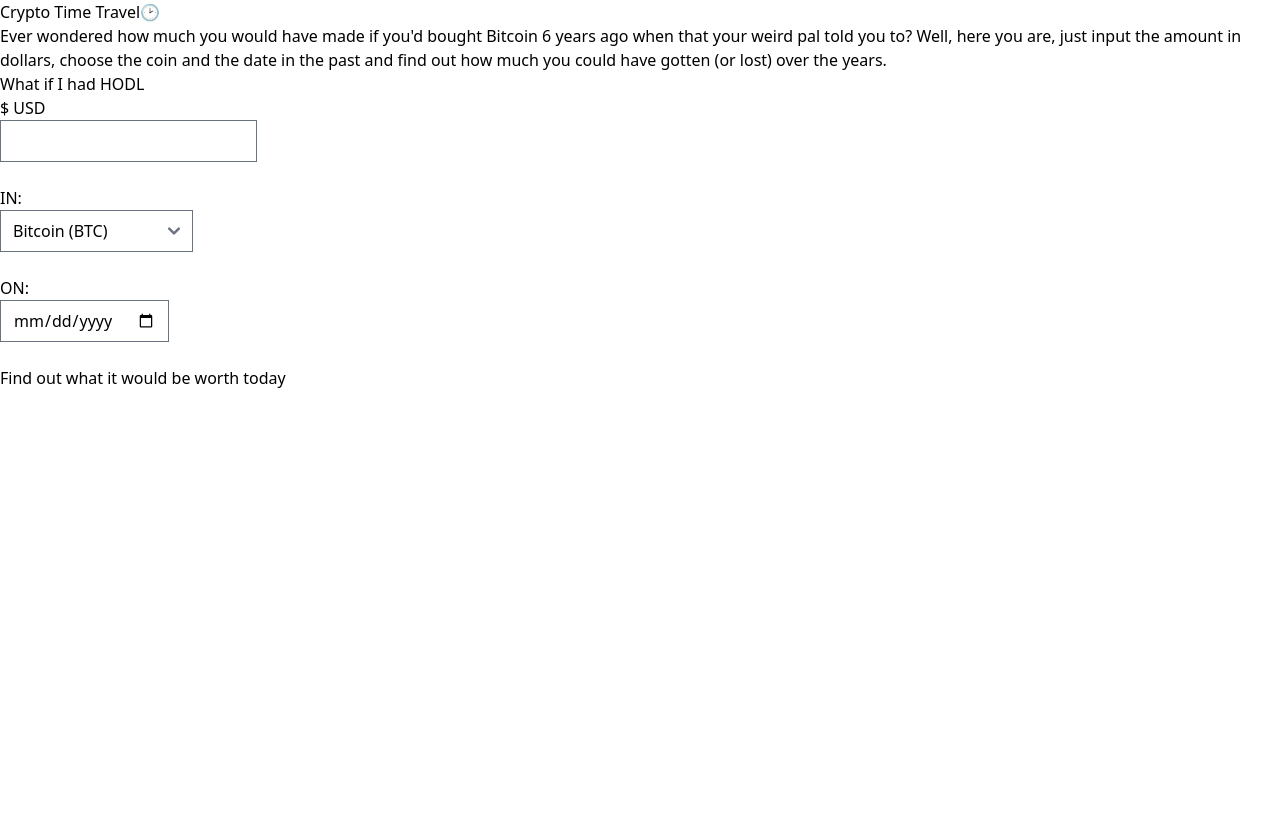
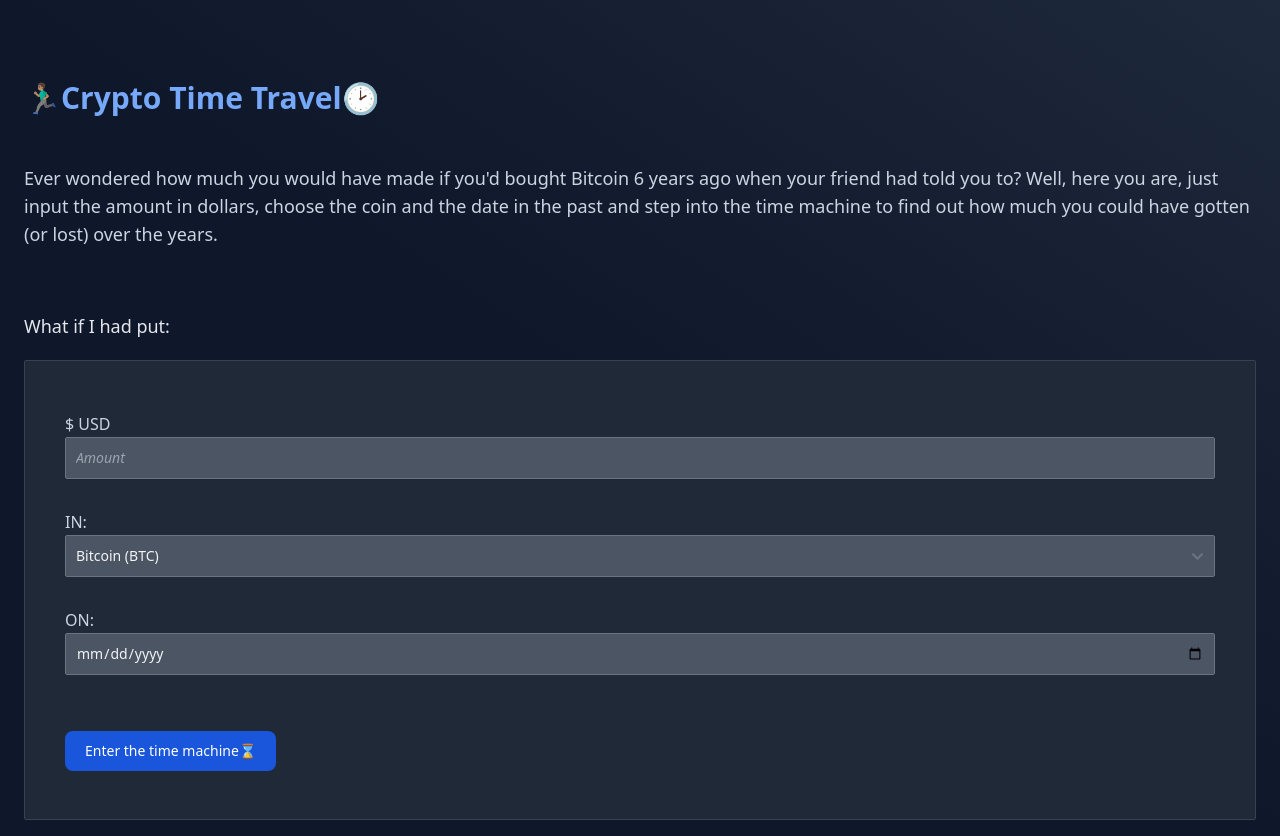
Before and after one commit to GabrielAbubakar/crypto-time-travel, a Next.js app: page / in a window 1280 px wide. Before the commit the page ends 800 px from the top, so only its background shows below. Built offline with nearby package versions, Linux system fonts and the light colour scheme.

Commit message:
styling sketches

```diff
--- /dev/null
+++ b/components/Contatiner.tsx
@@ -0,0 +1,20 @@
+type Props = {
+    children:
+    | JSX.Element
+    | JSX.Element[]
+    | string
+    | string[];
+};
+
+
+const Contatiner: React.FC<Props> = ({ children }: Props) => {
+    return (
+        <section
+            className="bg-gradient-to-tr from-slate-900 via-slate-900 to-slate-800
+             text-slate-300 text-base md:text-base xl:text-lg  min-h-screen">
+            {children}
+        </section>
+    )
+}
+
+export default Contatiner
--- a/package.json
+++ b/package.json
@@ -10,6 +10,7 @@
   },
   "dependencies": {
     "flowbite": "^1.5.2",
+    "flowbite-datepicker": "^1.2.2",
     "flowbite-react": "^0.1.10",
     "next": "12.2.5",
     "react": "18.2.0",
--- a/pages/index.tsx
+++ b/pages/index.tsx
@@ -1,6 +1,7 @@
 import type { NextPage } from 'next'
 import { useRouter } from 'next/router'
 import { useState, useEffect } from 'react'
+import Contatiner from '../components/Contatiner'
 import { currencyData, Currency } from '../components/data'
 
 
@@ -22,7 +23,7 @@
         if (price && date && coin) {
             setFormFill(true)
             router.push({
-                pathname: "/results",
+                pathname: "/results2",
                 query: {
                     price,
                     coin,
@@ -33,30 +34,45 @@
             setFormFill(false)
             setTimeout(() => {
                 setFormFill(true)
-            }, 5000);
+            }, 4000);
         }
     }
 
     return (
-        <div>
-            <h1>Crypto Time Travel🕑</h1>
-            <p>
-                Ever wondered how much you would have made if you&apos;d bought Bitcoin 6 years ago when that your weird pal told you to? Well, here you are, just input the amount in dollars, choose the coin and the date in the past and find out how much you could have gotten (or lost) over the years.
+        <Contatiner>
+            <div className='max-w-7xl mx-auto px-6 pt-20 pb-4'>
+                <h1 className='text-2xl md:text-3xl font-bold mb-9 md:mb-12 text-blue-400'>🏃🏽‍♂️Crypto Time Travel🕑</h1>
+                <p className='mb-16'>
+                    Ever wondered how much you would have made if you&apos;d bought Bitcoin 6 years ago when your friend had told you to? Well, here you are, just input the amount in dollars, choose the coin and the date in the past and step into the time machine to find out how much you could have gotten (or lost) over the years.
                 </p>
 
-            <h2>What if I had HODL</h2>
-            <form>
-                <label htmlFor="price">$ USD</label> <br />
+                <h2 className='mb-5 text-gray-200'>What if I had put:</h2>
+                <form className='bg-gray-800 px-6 py-12 md:px-10 md:py-12 rounded-sm border-gray-700 border' >
+                    <label
+                        className='text-base'
+                        htmlFor="price">$ USD</label> <br />
                     <input
+                        className='border text-sm rounded-sm focus:ring-blue-500 focus:border-blue-500 p-2.5
+                        bg-gray-600 border-gray-500 placeholder-gray-400 text-gray-100 shadow-sm
+                        placeholder-black-800 placeholder:italic focus:outline-none mb-7 w-full'
                         required
+                        placeholder='Amount'
                         value={price}
                         onChange={(e) => setPrice(parseInt(e.target.value))}
                         type="number"
-                    name='price' /> <br /> <br />
+                        name='price' /> <br />
 
 
-                <label htmlFor="select-currency">IN:</label> <br />
-                <select required name="select-currency" id="select" onChange={(e) => setCoin(e.target.value)}>
+                    <label
+                        className='text-base'
+                        htmlFor="select-currency">IN:</label> <br />
+                    <select
+                        className='placeholder-black-800 placeholder:italic border text-sm rounded-sm focus:ring-blue-500 focus:border-blue-500 p-2.5 bg-gray-600 border-gray-500 placeholder-gray-400 text-gray-100
+                        mb-7 w-full'
+                        required
+                        name="select-currency"
+                        id="select"
+                        onChange={(e) => setCoin(e.target.value)}>
                         {
                             currencyData && currencyData.map((item: Currency, i: number) => (
                                 <option value={item.id} key={i}>
@@ -64,10 +80,14 @@
                                 </option>
                             ))
                         }
-                </select> <br /> <br />
+                    </select> <br />
 
-                <label htmlFor="date">ON:</label> <br />
+                    <label
+                        className='text-base'
+                        htmlFor="date">ON:</label> <br />
                     <input
+                        className='placeholder-black-800 placeholder:italic border text-sm rounded-sm focus:ring-blue-500 focus:border-blue-500 p-2.5 bg-gray-600 border-gray-500 placeholder-gray-400 text-gray-100
+                        mb-7 w-full'
                         required
                         type="date"
                         name='date'
@@ -75,9 +95,11 @@
                         onChange={(e) => setDate(e.target.value)} /> <br /> <br />
 
 
-                <button onClick={handleSubmit}>
+                    <button
+                        className='text-white bg-blue-700 hover:bg-blue-800 focus:ring-4 focus:outline-none focus:ring-blue-300 font-medium rounded-lg text-sm px-5 py-2.5 text-center dark:bg-blue-600 dark:hover:bg-blue-700 dark:focus:ring-blue-800'
+                        onClick={handleSubmit}>
                         <a>
-                        Find out what it would be worth today
+                            Enter the time machine⌛
                         </a>
                     </button>
 
@@ -88,6 +110,7 @@
                 )}
 
             </div>
+        </Contatiner>
     )
 }
 
--- a/pages/results.tsx
+++ b/pages/results.tsx
@@ -2,6 +2,7 @@
 import { useState, useEffect } from 'react'
 import { useRouter } from 'next/router'
 import Link from 'next/link'
+import Contatiner from '../components/Contatiner'
 
 
 type QueryParams = string | string[] | undefined
@@ -41,6 +42,7 @@
                 }
             })
             .catch((err) => {
+                setFetchSuccess(false)
                 console.log(err);
             })
 
@@ -52,6 +54,7 @@
                 setCurrentData(data)
             })
             .catch((err) => {
+                setFetchSuccess(false)
                 console.log(err);
             })
     }
@@ -91,33 +94,41 @@
     useEffect(() => {
         if (historicalData && currentData && coinExist) {
             computeResults()
-            setFetchSuccess(true)
         }
         // eslint-disable-next-line react-hooks/exhaustive-deps
     }, [historicalData, currentData])
 
 
-
-
+    // Conditional Renders on state failure
+    if (!fetchSuccess) {
+        return (
+            <Contatiner>
+                <div className='w-full h-full'>
+                    <h2>Network Error. Please check your internet connection😢😢</h2>
+                </div>
+            </Contatiner>
+        )
+    }
 
     if (fetchSuccess && !coinExist) {
         return (
-            <div>
+            <Contatiner>
                 <h2>Lol🤣. This coin wasnt even a thing at the date you have chosen please go back and choose a valid date</h2>
                 <Link href='/'>Go Back</Link>
-            </div>
+            </Contatiner>
         )
     }
 
     if (!dataSuccess) {
         return (
-            <div>
+            <Contatiner>
                 Sorry you must have missed an input field in the last page
-            </div>
+            </Contatiner>
         )
     }
 
     return (
+        <Contatiner>
             <div>
                 {
                     coinExist && (
@@ -177,6 +188,7 @@
                     )
                 }
             </div>
+        </Contatiner>
     )
 }
 
--- /dev/null
+++ b/pages/results2.tsx
@@ -0,0 +1,92 @@
+import type { NextPage } from 'next'
+import { useState, useEffect } from 'react'
+import { useRouter } from 'next/router'
+import Link from 'next/link'
+import Contatiner from '../components/Contatiner'
+
+
+type QueryParams = string | string[] | undefined
+
+
+const Results: NextPage = () => {
+
+    // desctructure the data needed from router params
+    const { query } = useRouter()
+    const { date, price, coin } = query
+
+    // ui state
+    const [historicalData, setHistoricalData] = useState<any>()
+    const [currentData, setCurrentData] = useState<any>()
+
+    const [dataSuccess, setDataSuccess] = useState<boolean>()
+    const [fetchSuccess, setFetchSuccess] = useState<boolean>()
+
+    const [isIncreased, setIsIncreased] = useState<boolean>()
+    const [percentDifference, setPercentDifference] = useState<number>()
+
+    const [coinExist, setCoinExist] = useState<boolean>()
+
+
+    return (
+        <Contatiner>
+            <div className='max-w-7xl mx-auto px-6 pt-20 pb-10'>
+
+                <div>
+                    <h1
+                        className='text-gray-200 font-bold text-3xl md:text-4xl mb-12'
+                    >If you had invested <span className='text-green-700'>$100</span> in <span className='text-indigo-400'>Bitcoin</span> at <span className='text-sky-700'>24-06-2000</span></h1>
+
+                    <div>
+                        <div className='mb-10'>
+                            <h3 className='mb-2 text-2xl font-bold tracking-tight text-white'>Your purchase info:</h3>
+                            <p>Investment: $100</p>
+                            <p>Name: Bitcoin</p>
+                            <p>Price (per BTC at chosen date): $19000</p>
+                        </div>
+
+
+                        <div className='mb-10'>
+                            <h3 className='mb-2 text-2xl font-bold tracking-tight text-white'>Current Coin Data:</h3>
+                            <p>Name: Bitcoin</p>
+                            <p>Price (per BTC): $18000</p>
+                        </div>
+
+
+                        {/* <h2 style={{ color: isIncreased == true ? 'green' : 'red' }}> */}
+                        <h2 className='mb-10 text-3xl'>
+                            Percentage Difference: <span className='text-green-600 font-bold'>+20.5%</span>
+                        </h2>
+
+                        {/* <div className='mb-5 block p-6 max-w-sm rounded-lg border
+                        shadow-md bg-gray-900 border-gray-700 '>
+                            <p className='mb-2 text-2xl font-bold tracking-tight text-white'>
+                                Total cash value now: $120
+                            </p>
+                            <p>
+                                Your initial deposit has now given you returns with an additional <span className='text-green-600 font-bold'>$20</span> 🕺🏽🕺🏽
+                            </p>
+                        </div> */}
+
+                        <div className='block p-6 max-w-sm rounded-lg border shadow-md
+                         bg-gray-900 border-gray-700'>
+                            <p className='mb-2 text-2xl font-bold tracking-tight text-white'>
+                                Total cash value now: $80
+                            </p>
+                            <p>
+                                Unfortunately the coin&apos;s value fell and your initial deposit has resulted in a  <span className='text-red-600 font-bold'>$20</span> loss. 😥😥
+                            </p>
+                        </div>
+
+                    </div>
+
+                </div>
+
+                <p className='mt-40 text-center text-sm text-slate-500'>All numeric values represented in this application are sourced from the <a className='text-blue-700' href="#">Coin Gecko API</a> and are approximated to two decimal points as most calculations involving crypto-currencies result in multiple decimal places to encourage simplicity and readability of results.  </p>
+
+                <p className='text-sm text-center text-slate-500'>Made with ❤ by Gabriel Abubakar. <a className='text-blue-700' href="#">View Source Code</a></p>
+            </div>
+        </Contatiner>
+    )
+}
+
+export default Results
```
Also changed, not shown: 1 other file (tests, documents, lock files or other folders). Lines whose indentation alone changed are shown as unchanged.
